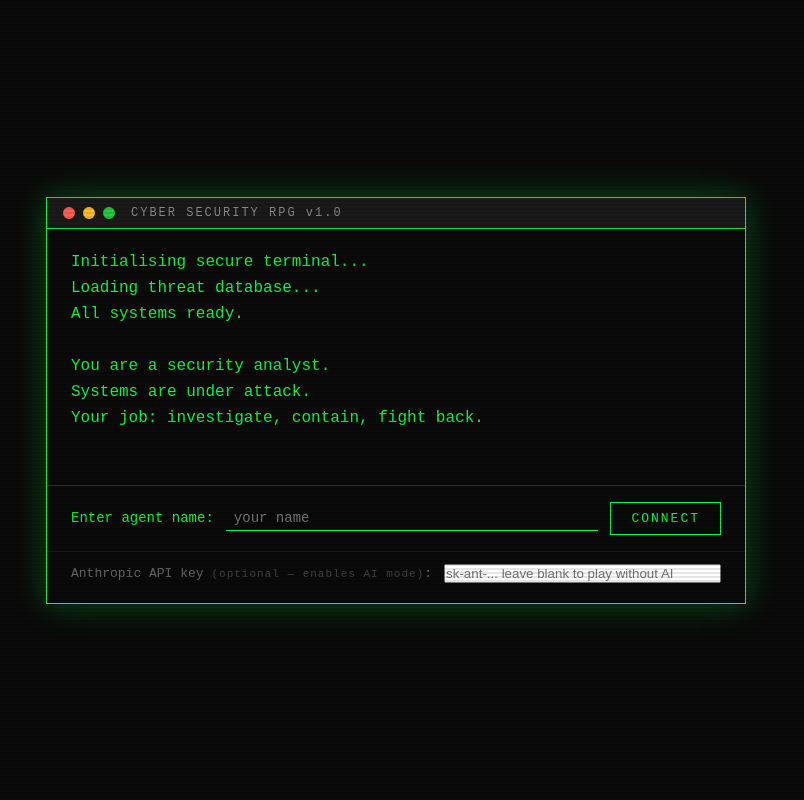
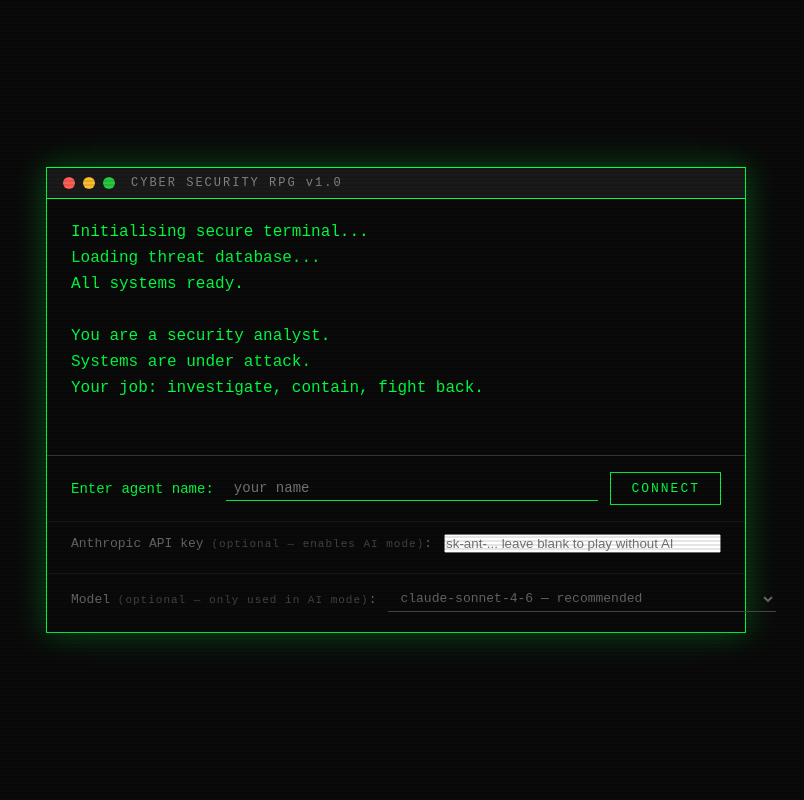
Before and after one commit to Zfyew/cybersecurityrpg, a Flask app: page / in a window 1280 px wide. Shown: the whole page, without its empty margins (244-1048 px from the left). Run offline with Flask 3, Linux system fonts and the light colour scheme; some libraries are stand-ins or nearby versions.

Commit message:
feat: model selection and improved AI prompts for better scenario generation

```diff
--- a/app.py
+++ b/app.py
@@ -123,20 +123,53 @@ def get_level(level_num):
         import json as json_lib
 
         prompts = {
-            'password': """Generate a cybersecurity training scenario about password strength.
-Return ONLY valid JSON, nothing else:
-{"passwords": [{"password": "example", "weak": true}, ...]}
-Include 6 passwords, mix of weak and strong.""",
-            'port': """Generate a network port security scenario.
-Return ONLY valid JSON: {"port": 8080, "service": "HTTP-Alt", "threat": true, "reason": "one sentence explanation"}""",
-            'logs': """Generate 3 server log entries, one suspicious.
-Return ONLY valid JSON: {"logs": ["log1","log2","log3"], "answer": 0, "reason": "one sentence explanation"}
-answer is zero-based index of suspicious log."""
-        }
+    'password': f"""You are generating content for a cybersecurity training game.
+Create a password strength challenge for run number {player.get('run', 1)}.
+
+Rules:
+- Generate exactly 6 passwords
+- 3 must be weak, 3 must be strong
+- Weak passwords: common words, keyboard patterns, names with numbers, dictionary words, short length
+- Strong passwords: 12+ chars, mix of uppercase/lowercase/numbers/symbols, no dictionary words
+- Do NOT use password123, qwerty, 123456 or other overused examples — be creative and realistic
+- Vary difficulty based on run {player.get('run', 1)} — higher runs should have more subtle weak passwords
+- Strong passwords should look like real generated passwords, not textbook examples
+
+Return ONLY this JSON, no markdown, no explanation:
+{{"passwords": [{{"password": "example", "weak": true}}]}}""",
+
+    'port': f"""You are generating content for a cybersecurity training game.
+Create a port scanning scenario for run number {player.get('run', 1)}.
+
+Rules:
+- Use a realistic enterprise network scenario
+- Mix genuine threats with false positives across runs
+- Higher run numbers ({player.get('run', 1)}) should use more subtle or ambiguous cases
+- Avoid overused examples like port 23 Telnet or port 3389 RDP on early runs
+- Consider: unusual high ports, database ports, management interfaces, legacy protocols
+- The reason must explain the real-world security implication clearly in one sentence
+
+Return ONLY this JSON, no markdown, no explanation:
+{{"port": 8080, "service": "HTTP-Alt", "threat": true, "reason": "one sentence"}}""",
+
+    'logs': f"""You are generating content for a cybersecurity training game.
+Create a log analysis challenge for run number {player.get('run', 1)}.
+
+Rules:
+- Generate exactly 3 log entries, exactly one must be suspicious
+- Use realistic enterprise log format with timestamps, event types, usernames, IPs
+- Run {player.get('run', 1)} difficulty: {'easy — obvious indicators like TOR nodes or brute force' if player.get('run', 1) == 1 else 'medium — subtler indicators like impossible travel or off-hours access' if player.get('run', 1) == 2 else 'hard — very subtle indicators requiring careful analysis'}
+- The suspicious entry should reflect a real attack technique: credential stuffing, lateral movement, data exfiltration, privilege escalation, impossible travel, brute force, insider threat
+- Normal entries must look completely legitimate
+- answer is the zero-based index of the suspicious entry
+
+Return ONLY this JSON, no markdown, no explanation:
+{{"logs": ["log1", "log2", "log3"], "answer": 1, "reason": "one sentence explanation of the attack technique"}}"""
+}
 
         try:
             payload = json_lib.dumps({
-                "model": "claude-sonnet-4-20250514",
+                "model": "claude-sonnet-4-6",
                 "max_tokens": 500,
                 "messages": [{"role": "user", "content": prompts[level_type]}]
             }).encode()
@@ -295,6 +328,7 @@ def ai_hint():
     data = request.json
     context = data.get('context', '')
     key = data.get('api_key', '')
+    model = data.get('model', 'claude-sonnet-4-6')
 
     if not key:
         return jsonify({'hint': 'No API key provided.'})
@@ -304,12 +338,15 @@ def ai_hint():
         import json as json_lib
 
         payload = json_lib.dumps({
-            "model": "claude-sonnet-4-20250514",
+            "model": model,
             "max_tokens": 150,
             "messages": [
                 {
                     "role": "user",
-                    "content": f"You are a cybersecurity mentor in a training game. {context} Keep your hint to 2 sentences maximum. Do not give the answer away directly."
+                    "content": f"""You are a cybersecurity mentor in a training game.
+{context}
+Give a practical 2 sentence hint that references real-world security practice.
+Do not reveal the answer directly. Be specific, not generic."""
                 }
             ]
         }).encode()
@@ -331,6 +368,50 @@ def ai_hint():
 
     except Exception as e:
         return jsonify({'hint': f'Could not reach Claude: {str(e)}'})
+
+
+@app.route('/api/ai_feedback', methods=['POST'])
+def ai_feedback():
+    data = request.json
+    key = data.get('api_key', '')
+    model = data.get('model', 'claude-sonnet-4-6')
+    correct = data.get('correct')
+    context = data.get('context', '')
+
+    if not key:
+        return jsonify({'feedback': ''})
+
+    outcome = "correctly identified" if correct else "incorrectly assessed"
+    prompt = f"""You are a cybersecurity trainer. A player {outcome} this scenario: {context}
+Give exactly one sentence of feedback that connects this to a real-world attack or defence technique.
+Be specific and technical, not generic. Reference actual tools, frameworks or incidents where relevant."""
+
+    try:
+        import urllib.request
+        import json as json_lib
+
+        payload = json_lib.dumps({
+            "model": model,
+            "max_tokens": 120,
+            "messages": [{"role": "user", "content": prompt}]
+        }).encode()
+
+        req = urllib.request.Request(
+            'https://api.anthropic.com/v1/messages',
+            data=payload,
+            headers={
+                'Content-Type': 'application/json',
+                'x-api-key': key,
+                'anthropic-version': '2023-06-01'
+            }
+        )
+
+        with urllib.request.urlopen(req) as response:
+            result = json_lib.loads(response.read())
+            return jsonify({'feedback': result['content'][0]['text'].strip()})
+
+    except Exception as e:
+        return jsonify({'feedback': ''})
 
 @app.route('/api/ai_scenario', methods=['POST'])
 def ai_scenario():
@@ -389,7 +470,7 @@ Use realistic timestamps and IPs. The answer field is the zero-based index of th
         import json as json_lib
 
         payload = json_lib.dumps({
-            "model": "claude-sonnet-4-20250514",
+            "model": "claude-sonnet-4-6",
             "max_tokens": 500,
             "messages": [{"role": "user", "content": prompt}]
         }).encode()
@@ -418,47 +499,5 @@ Use realistic timestamps and IPs. The answer field is the zero-based index of th
     except Exception as e:
         return jsonify({'error': str(e)})
 
-
-@app.route('/api/ai_feedback', methods=['POST'])
-def ai_feedback():
-    data = request.json
-    key = data.get('api_key', '')
-    level = data.get('level')
-    correct = data.get('correct')
-    context = data.get('context', '')
-
-    if not key:
-        return jsonify({'feedback': ''})
-
-    outcome = "correctly identified" if correct else "got wrong"
-    prompt = f"A player {outcome} this cybersecurity scenario: {context}. Give one sentence of educational feedback about the real-world relevance of this scenario. Be direct and informative."
-
-    try:
-        import urllib.request
-        import json as json_lib
-
-        payload = json_lib.dumps({
-            "model": "claude-sonnet-4-20250514",
-            "max_tokens": 100,
-            "messages": [{"role": "user", "content": prompt}]
-        }).encode()
-
-        req = urllib.request.Request(
-            'https://api.anthropic.com/v1/messages',
-            data=payload,
-            headers={
-                'Content-Type': 'application/json',
-                'x-api-key': key,
-                'anthropic-version': '2023-06-01'
-            }
-        )
-
-        with urllib.request.urlopen(req) as response:
-            result = json_lib.loads(response.read())
-            return jsonify({'feedback': result['content'][0]['text'].strip()})
-
-    except Exception as e:
-        return jsonify({'feedback': ''})
-
 if __name__ == '__main__':
     app.run(debug=True)
--- a/static/game.js
+++ b/static/game.js
@@ -4,6 +4,7 @@ let currentLevel = null;
 let selectedLog = null;
 let aiMode = false;
 let apiKey = null;
+let selectedModel = 'claude-sonnet-4-6';
 
 // static hints for base game
 const BASE_HINTS = {
@@ -29,6 +30,8 @@ async function startGame() {
     }
 
     const key = document.getElementById('api-key').value.trim();
+    selectedModel = document.getElementById('model-select').value;
+
     if (key) {
         apiKey = key;
         aiMode = true;
--- a/static/style.css
+++ b/static/style.css
@@ -403,4 +403,22 @@ button:hover {
     margin-bottom: 24px;
 }
 
+
 .mode-indicator.ai { color: #00ff41; }
+
+select {
+    background: transparent;
+    border: none;
+    border-bottom: 1px solid #444;
+    color: #666;
+    font-family: 'Courier New', monospace;
+    font-size: 13px;
+    outline: none;
+    padding: 4px 8px;
+    cursor: pointer;
+}
+
+select option {
+    background: #0a0a0a;
+    color: #666;
+}
--- a/templates/index.html
+++ b/templates/index.html
@@ -36,6 +36,14 @@
             <div class="api-row">
         <label class="prompt-optional">Anthropic API key <span class="optional-tag">(optional — enables AI mode)</span>: </label>
         <input type="password" id="api-key" placeholder="sk-ant-... leave blank to play without AI" />
+    </div>
+        <div class="api-row">
+        <label class="prompt-optional">Model <span class="optional-tag">(optional — only used in AI mode)</span>: </label>
+        <select id="model-select">
+            <option value="claude-sonnet-4-6">claude-sonnet-4-6 — recommended</option>
+            <option value="claude-opus-4-6">claude-opus-4-6 — best scenarios, slower</option>
+            <option value="claude-haiku-4-5-20251001">claude-haiku-4-5-20251001 — fastest, cheapest</option>
+        </select>
             </div>
         </div>
     </div>
```
